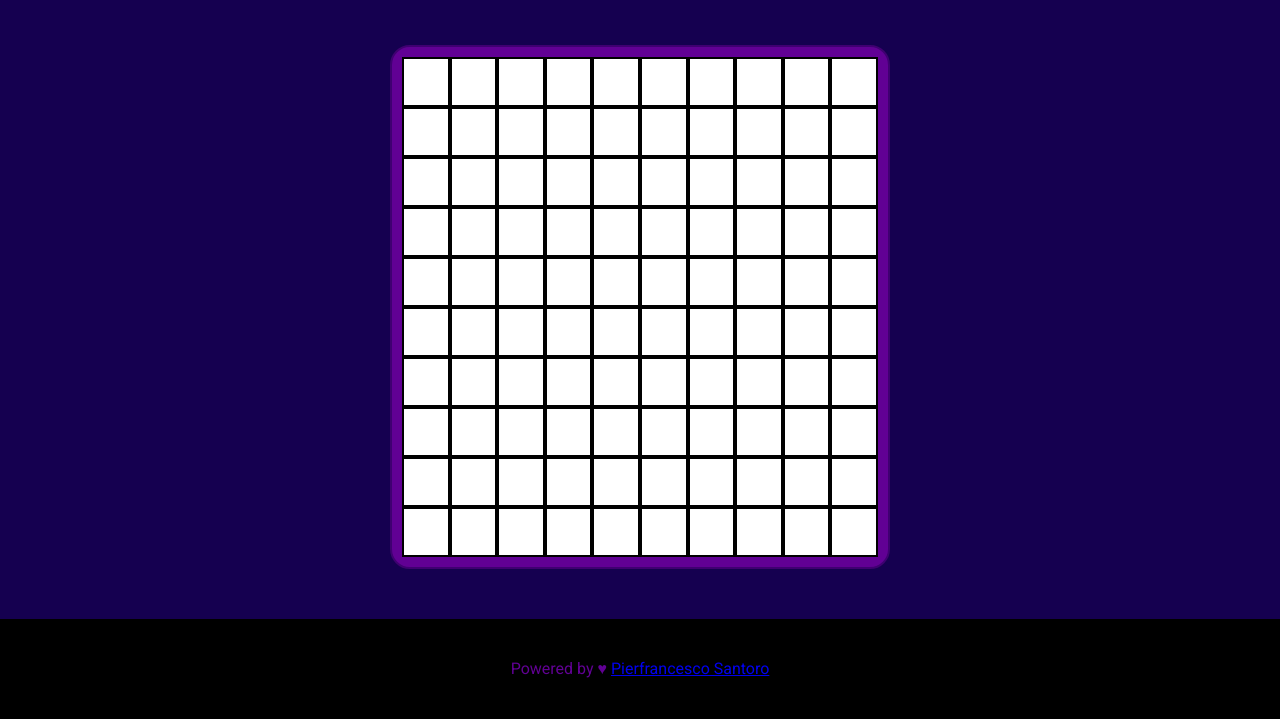
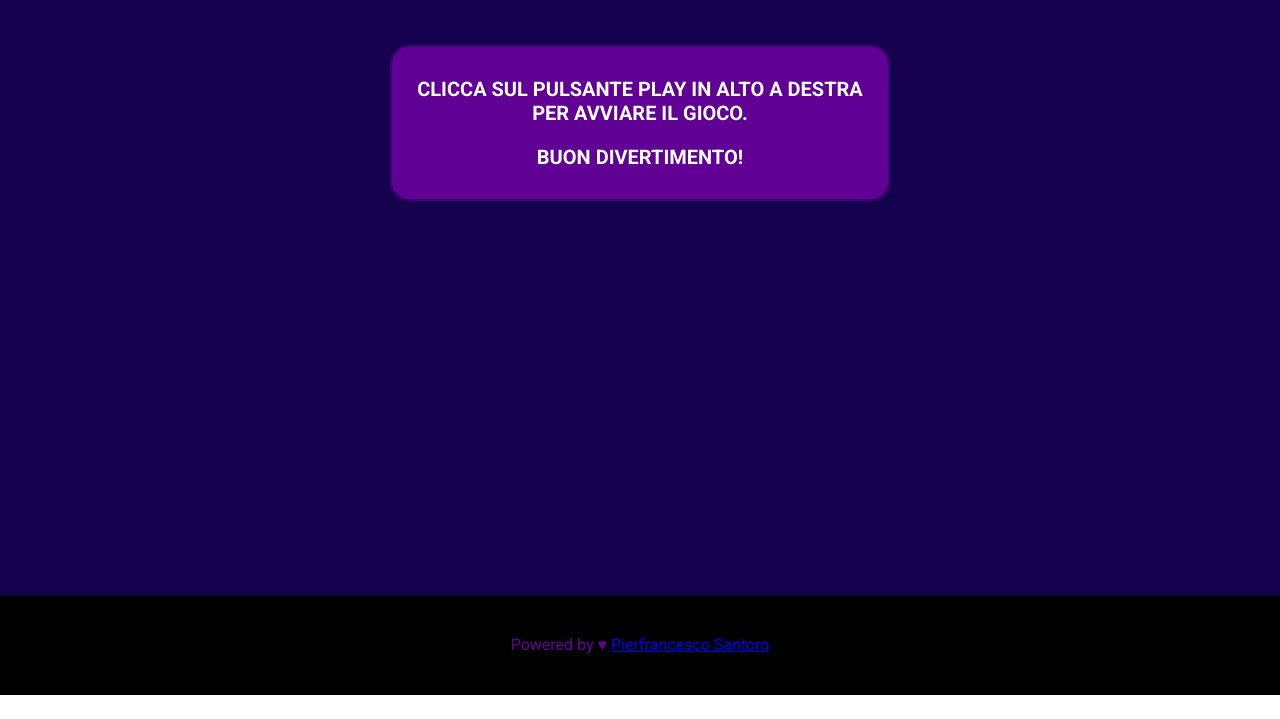
Before and after one commit to Pierfran992/js-campominato-grid, a plain HTML site: page index.html in a window 1280 px wide. Shown: the part 105-824 px from the top of the page. After the commit the page ends 800 px from the top, so only its background shows below. Drawn offline with Linux system fonts and the light colour scheme.

Commit message:
Stato sviluppo file js: - creata la funzione con cui creo gli elementi; - creato l'evento al click del tasto play per generare il gioco;

```diff
--- a/css/style.css
+++ b/css/style.css
@@ -68,6 +68,20 @@ header img {
     flex-wrap: wrap;
 }
 
+.ms_instructions {
+    text-align: center;
+    font-size: 20px;
+    font-weight: 600;
+}
+
+.ms_instructions > p {
+    margin: 20px 0;
+}
+
+.ms_none {
+    display: none;
+}
+
 .ms_box {
     width: 10%;
     height: 50px;
--- a/index.html
+++ b/index.html
@@ -41,108 +41,12 @@
 
         <!-- container in cui inserisco le caselle del gioco tramite js -->
         <div class="container">
+            <div class="ms_instructions">
+                <p>CLICCA SUL PULSANTE PLAY IN ALTO A DESTRA PER AVVIARE IL GIOCO.</p>
+                <p>BUON DIVERTIMENTO!</p>
+            </div>
             <!-- qui ci saranno i div inseriti con js -->
-            <!-- DEBUG -->
-            <div class="ms_box"></div>
-            <div class="ms_box"></div>
-            <div class="ms_box"></div>
-            <div class="ms_box"></div>
-            <div class="ms_box"></div>
-            <div class="ms_box"></div>
-            <div class="ms_box"></div>
-            <div class="ms_box"></div>
-            <div class="ms_box"></div>
-            <div class="ms_box"></div>
-            <div class="ms_box"></div>
-            <div class="ms_box"></div>
-            <div class="ms_box"></div>
-            <div class="ms_box"></div>
-            <div class="ms_box"></div>
-            <div class="ms_box"></div>
-            <div class="ms_box"></div>
-            <div class="ms_box"></div>
-            <div class="ms_box"></div>
-            <div class="ms_box"></div>
-            <div class="ms_box"></div>
-            <div class="ms_box"></div>
-            <div class="ms_box"></div>
-            <div class="ms_box"></div>
-            <div class="ms_box"></div>
-            <div class="ms_box"></div>
-            <div class="ms_box"></div>
-            <div class="ms_box"></div>
-            <div class="ms_box"></div>
-            <div class="ms_box"></div>
-            <div class="ms_box"></div>
-            <div class="ms_box"></div>
-            <div class="ms_box"></div>
-            <div class="ms_box"></div>
-            <div class="ms_box"></div>
-            <div class="ms_box"></div>
-            <div class="ms_box"></div>
-            <div class="ms_box"></div>
-            <div class="ms_box"></div>
-            <div class="ms_box"></div>
-            <div class="ms_box"></div>
-            <div class="ms_box"></div>
-            <div class="ms_box"></div>
-            <div class="ms_box"></div>
-            <div class="ms_box"></div>
-            <div class="ms_box"></div>
-            <div class="ms_box"></div>
-            <div class="ms_box"></div>
-            <div class="ms_box"></div>
-            <div class="ms_box"></div>
-            <div class="ms_box"></div>
-            <div class="ms_box"></div>
-            <div class="ms_box"></div>
-            <div class="ms_box"></div>
-            <div class="ms_box"></div>
-            <div class="ms_box"></div>
-            <div class="ms_box"></div>
-            <div class="ms_box"></div>
-            <div class="ms_box"></div>
-            <div class="ms_box"></div>
-            <div class="ms_box"></div>
-            <div class="ms_box"></div>
-            <div class="ms_box"></div>
-            <div class="ms_box"></div>
-            <div class="ms_box"></div>
-            <div class="ms_box"></div>
-            <div class="ms_box"></div>
-            <div class="ms_box"></div>
-            <div class="ms_box"></div>
-            <div class="ms_box"></div>
-            <div class="ms_box"></div>
-            <div class="ms_box"></div>
-            <div class="ms_box"></div>
-            <div class="ms_box"></div>
-            <div class="ms_box"></div>
-            <div class="ms_box"></div>
-            <div class="ms_box"></div>
-            <div class="ms_box"></div>
-            <div class="ms_box"></div>
-            <div class="ms_box"></div>
-            <div class="ms_box"></div>
-            <div class="ms_box"></div>
-            <div class="ms_box"></div>
-            <div class="ms_box"></div>
-            <div class="ms_box"></div>
-            <div class="ms_box"></div>
-            <div class="ms_box"></div>
-            <div class="ms_box"></div>
-            <div class="ms_box"></div>
-            <div class="ms_box"></div>
-            <div class="ms_box"></div>
-            <div class="ms_box"></div>
-            <div class="ms_box"></div>
-            <div class="ms_box"></div>
-            <div class="ms_box"></div>
-            <div class="ms_box"></div>
-            <div class="ms_box"></div>
-            <div class="ms_box"></div>
-            <div class="ms_box"></div>
-            <div class="ms_box"></div>
+
         </div>
 
     </main>
--- a/js/myscrip.js
+++ b/js/myscrip.js
@@ -1 +1,55 @@
-console.log("HELLO WORLD!!!");
+/* CONSEGNA:
+L’utente clicca su un bottone che genererà una griglia di gioco quadrata.
+Ogni cella ha un numero progressivo, da 1 a 100.
+Ci saranno quindi 10 caselle per ognuna delle 10 righe.
+Quando l’utente clicca su ogni cella, la cella cliccata si colora
+di azzurro ed emetto un messaggio in console con il numero della cella
+cliccata. */
+
+// richiamo il container in cui inserire le caselle generate
+const container = document.querySelector("div.container");
+console.log(container);
+
+// richiamo il pulsante play per iniziare a creare le 100 caselle
+const play = document.querySelector("div.ms_play");
+play.addEventListener("click",
+    function() {
+
+        // richiamo il div con classe .ms_instructions così da farlo sparire con display none
+        let msInstructions = document.querySelector("div.ms_instructions");
+        msInstructions.classList.add("ms_none");
+
+        // creo il ciclo for per creare le 100 caselle nel DOM
+        for(i = 0; i < 100; i++) {
+
+            // creo un nuovo elemento
+            let newElement = createElement("div", "ms_box");
+            console.log(newElement);
+
+            // aggiungo all'elemento creato un evento al click dello stesso
+            newElement.addEventListener("click",
+                function() {
+                    this.classList.toggle("ms_click");
+                }
+            );
+
+            // inserisco nel DOM il nuovo elemento creato
+            container.appendChild(newElement);
+        }
+    }
+);
+
+
+
+
+
+// FUNZIONI
+// Creo la funzione per generare vari elementi con classi o id
+function createElement (typeElement, idClassElement) {
+    // creo l'elemento
+    const element = document.createElement(typeElement);
+    element.classList.add(idClassElement);
+
+    // ritorno l'elemento
+    return element;
+}
```
